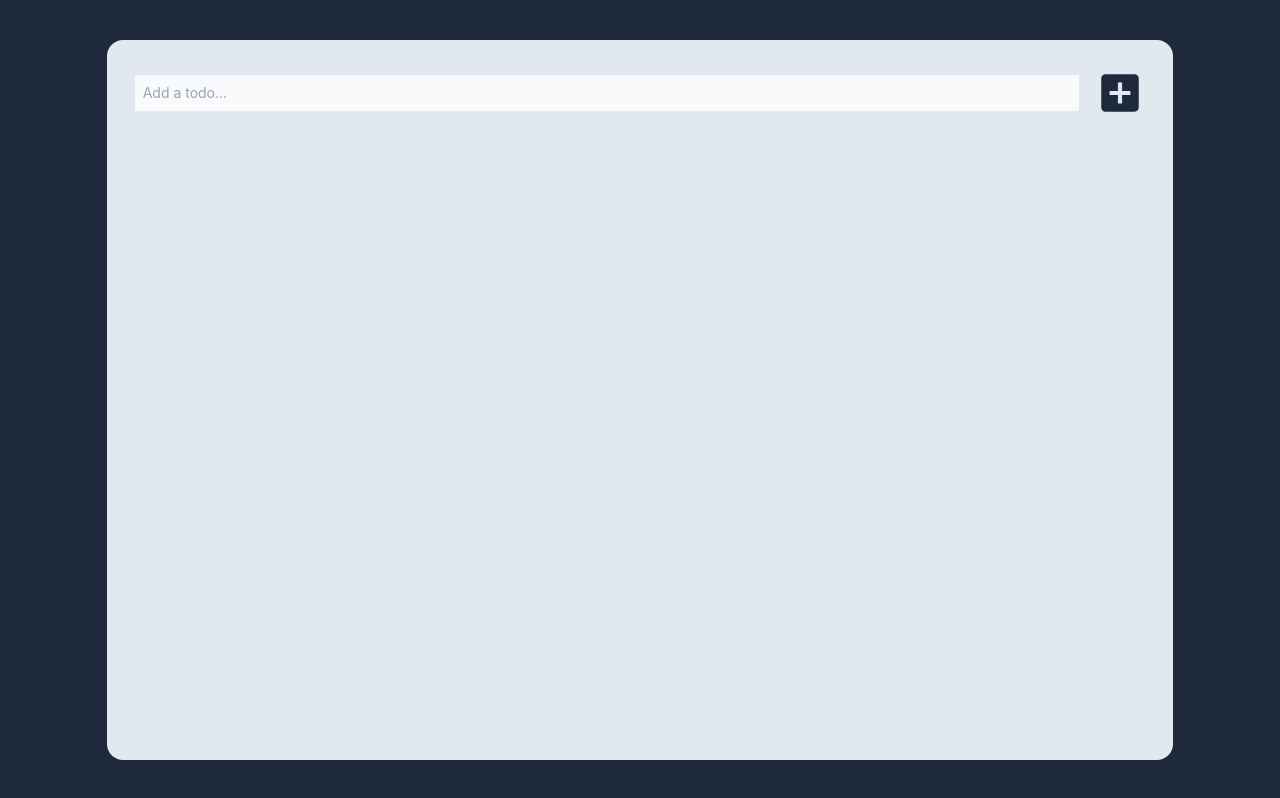
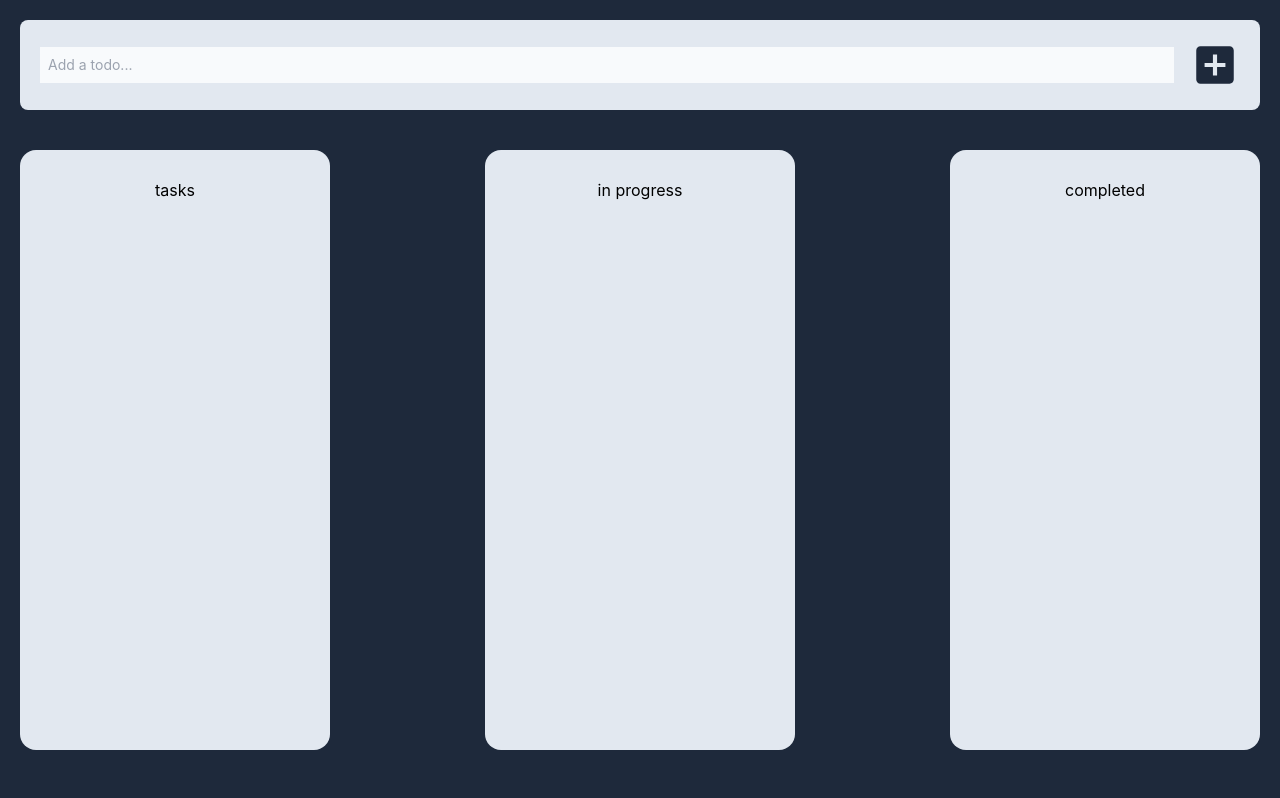
Before and after one commit to andreiwebdev/react-to-do-app, a React (Vite) app: page / in a window 1280 px wide. Shown: the top 798 px of the page. Built offline with nearby package versions, Linux system fonts and the light colour scheme.

Commit message:
new layout

```diff
--- a/src/App.jsx
+++ b/src/App.jsx
@@ -10,10 +10,25 @@ const App = () => {
   return (
     <TodoProvider>
       <AppContainer>
-        <TodosContainer>
+        <TodosHeader />
+        {/* tasks */}
+        <div className="flex flex-col lg:flex-row justify-center lg:justify-between w-full h-screen max-h-[85vh] p-5 lg:py-10 px-5">
+          <TodosContainer>
+            <h2>tasks</h2>
+          </TodosContainer>
+          {/* in progress */}
+          <TodosContainer>
+            <h2>in progress</h2>
+          </TodosContainer>
+          {/* completed */}
+          <TodosContainer>
+            <h2>completed</h2>
+          </TodosContainer>
+        </div>
+        {/* <TodosContainer>
           <TodosHeader />
           <TodoList />
-        </TodosContainer>
+        </TodosContainer> */}
       </AppContainer>
     </TodoProvider>
   );
--- a/src/components/Layout/AppContainer.jsx
+++ b/src/components/Layout/AppContainer.jsx
@@ -1,11 +1,7 @@
-import React from 'react'
+import React from "react";
 
 const AppContainer = (props) => {
-  return (
-    <div className="App flex flex-col items-center justify-center w-full h-screen">
-      {props.children}
-    </div>
-  )
-}
+  return <div className="App">{props.children}</div>;
+};
 
-export default AppContainer
+export default AppContainer;
--- a/src/components/Layout/TodosContainer.jsx
+++ b/src/components/Layout/TodosContainer.jsx
@@ -2,7 +2,7 @@ import React from "react";
 
 const TodosContainer = (props) => {
   return (
-    <div className="bg-slate-200 w-10/12 h-[90vh] rounded-2xl text-black p-7 text-center relative ">
+    <div className="bg-slate-200 w-full lg:w-3/12 h-full rounded-2xl text-black p-7 text-center relative mb-5 last:mb-0 lg:mb-0 ">
       {props.children}
     </div>
   );
--- a/src/components/TodosHeader/TodosHeader.jsx
+++ b/src/components/TodosHeader/TodosHeader.jsx
@@ -29,7 +29,7 @@ const TodosHeader = () => {
   };
 
   return (
-    <div className="text-4xl mb-14">
+    <div className="text-4xl mb-0 p-5 bg-slate-200 m-5 rounded-lg">
       <form
         onSubmit={submitHandler}
         className="flex items-center justify-center"
@@ -37,8 +37,8 @@ const TodosHeader = () => {
         <input
           className={
             error
-              ? "bg-slate-50 mr-4 text-sm w-[100%] focus:outline-none p-2 border-[1px] border-solid border-[red]"
-              : "bg-slate-50 mr-4 text-sm w-[100%] focus:outline-none p-2"
+              ? "bg-slate-50 mr-4 text-sm w-[100%] text-slate-800 focus:outline-none p-2 border-[1px] border-solid border-[red]"
+              : "bg-slate-50 mr-4 text-sm w-[100%] text-slate-800 focus:outline-none p-2"
           }
           type="text"
           onChange={(e) => setTodo(e.target.value)}
```
